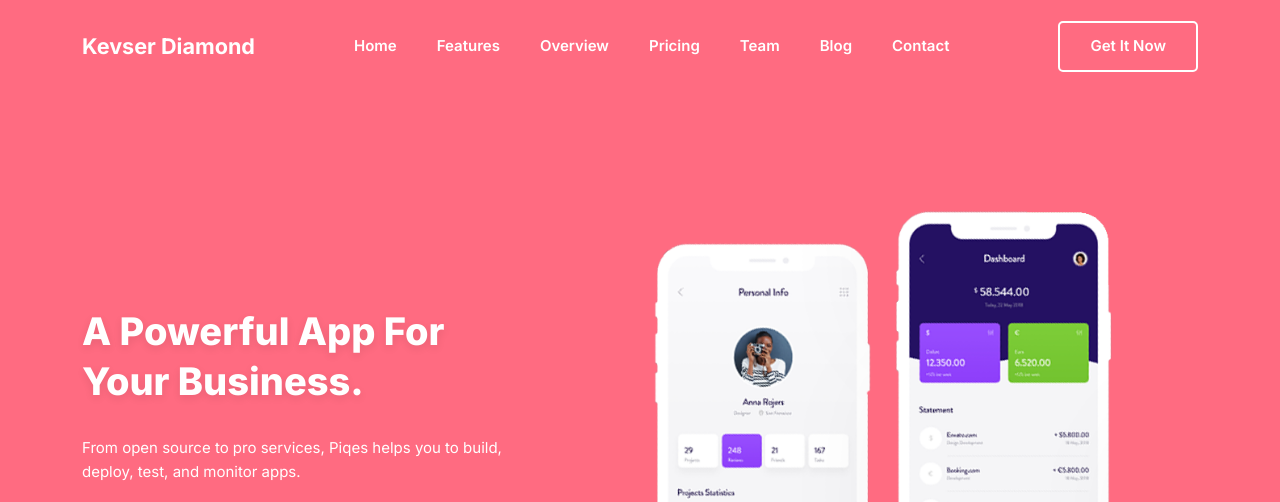
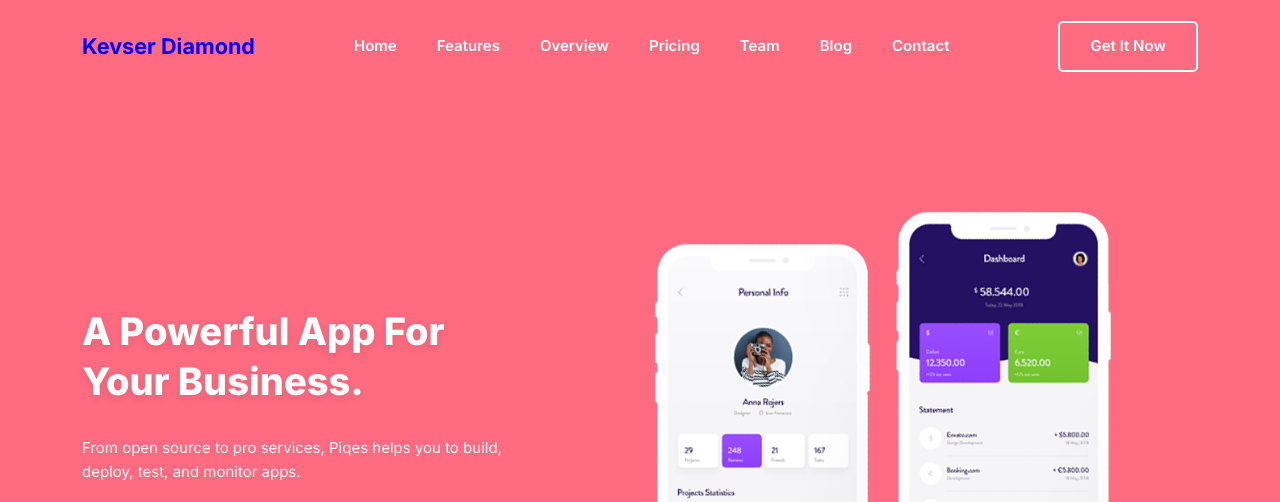
Before and after one commit to kevserkoramaz/diamond, a plain HTML site: page index.html in a window 1280 px wide. Shown: the top 502 px of the page. Drawn offline with Linux system fonts and the light colour scheme.

Commit message:
Update index.html

```diff
--- a/index.html
+++ b/index.html
@@ -51,7 +51,7 @@
                                 <img src="assets/images/logo/white-logo.svg" alt="Logo">
                             </a> -->
                             <b style="
-                              color: #fff;
+                              color: #00f;
                               font-size: 1.35rem;
                             ">Kevser Diamond</b>
                             <button class="navbar-toggler mobile-menu-btn" type="button" data-bs-toggle="collapse"
```
